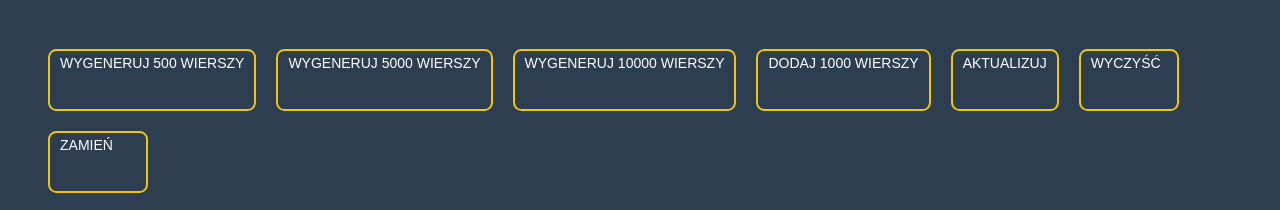
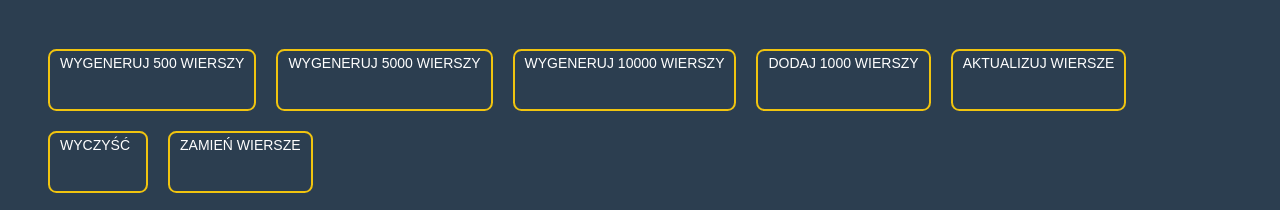
Before and after one commit to Jacekzaw1994/jquery-performance-app, a plain HTML site: page index.html in a window 1280 px wide. Shown: the part 118-328 px from the top of the page. Drawn offline with Linux system fonts and the light colour scheme.

Commit message:
Improvements in index.html file

```diff
--- a/index.html
+++ b/index.html
@@ -2,7 +2,7 @@
 <html lang="en">
 <head>
     <meta charset="utf-8"/>
-    <title>jQuery app</title>
+    <title>jQuery - app</title>
     <link rel="apple-touch-icon" sizes="180x180" href="public/apple-touch-icon.png">
     <link rel="icon" type="image/png" sizes="32x32" href="public/favicon-32x32.png">
     <link rel="icon" type="image/png" sizes="16x16" href="public/favicon-16x16.png">
@@ -16,9 +16,9 @@
         <button class="btn action-btn" type='button' id='runlots'>Wygeneruj 5000 wierszy</button>
         <button class="btn action-btn" type='button' id='runhuge'>Wygeneruj 10000 wierszy</button>
         <button class="btn action-btn" type='button' id='add'>Dodaj 1000 wierszy</button>
-        <button class="btn action-btn" type='button' id='update'>Aktualizuj</button>
+        <button class="btn action-btn" type='button' id='update'>Aktualizuj wiersze</button>
         <button class="btn action-btn" type='button' id='clear'>Wyczyść</button>
-        <button class="btn action-btn" type='button' id='swaprows'>Zamień</button>
+        <button class="btn action-btn" type='button' id='swaprows'>Zamień wiersze</button>
     </div>
     <table class="data-table">
         <tbody id="tbody">
```
